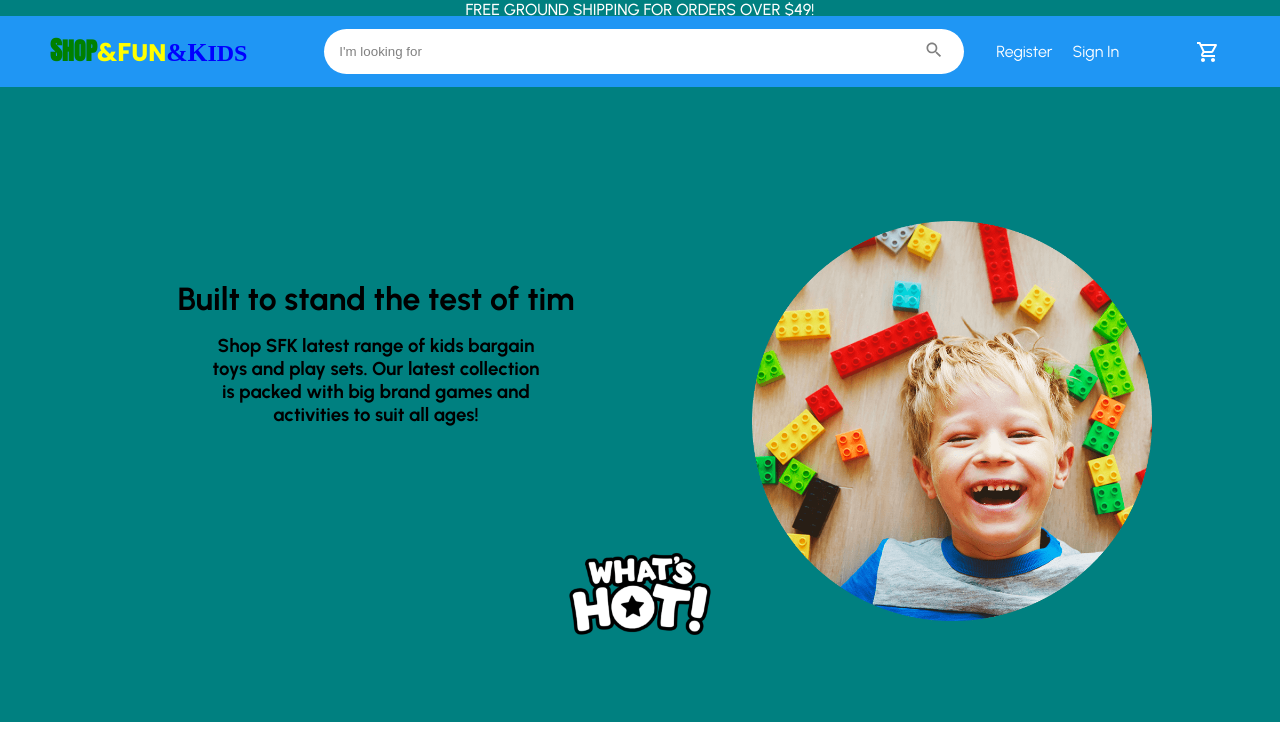
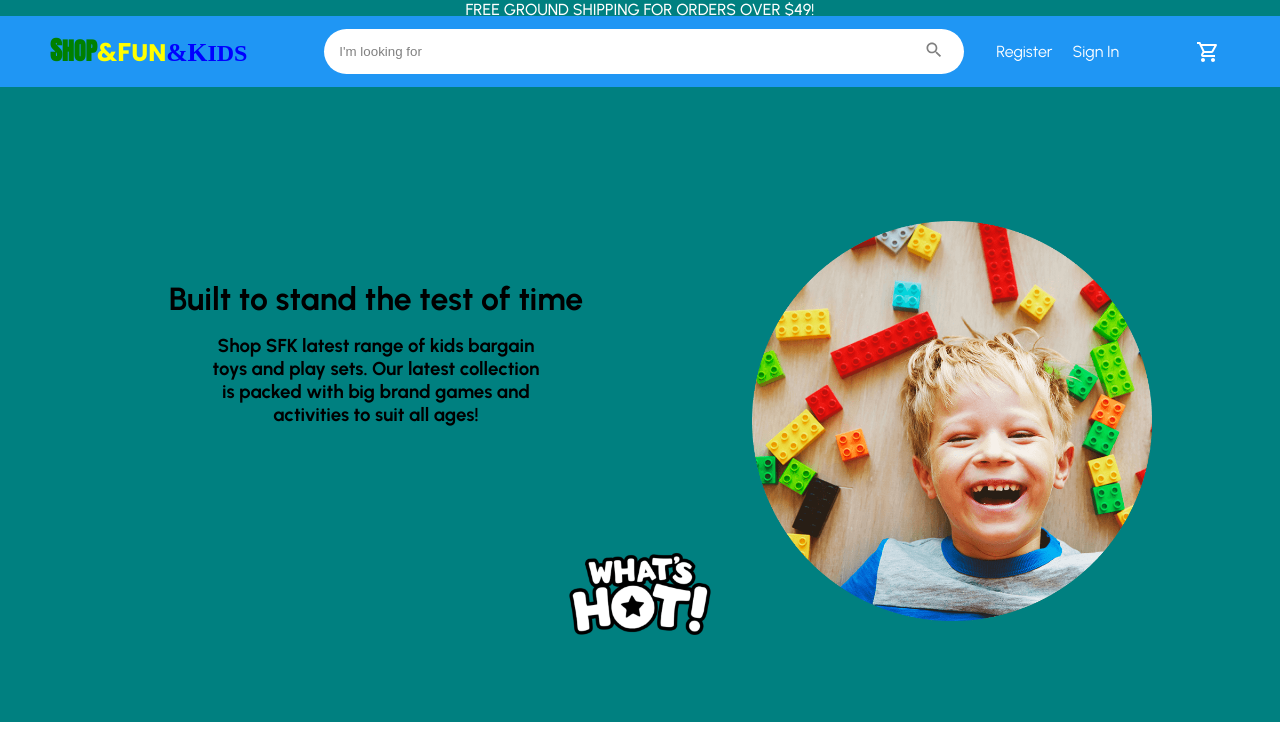
Before and after one commit to amirg76/toys-shop-e-commerce-front, a React (Create React App) app: page / in a window 1280 px wide. Shown: the top 740 px of the page. Built offline with nearby package versions, Linux system fonts and the light colour scheme; no server answers; a web font is replaced by a local one.

Commit message:
check deploy to render

```diff
--- a/src/components/Home/HomeWelcome.js
+++ b/src/components/Home/HomeWelcome.js
@@ -19,7 +19,7 @@ const HomeWelcome = () => {
       <HomeWelcomePage>
         <HomeWelcomePageText>
           <HomeWelcomePageTitle>
-            Built to stand the test of tim
+            Built to stand the test of time
           </HomeWelcomePageTitle>
           <HomeWelcomePageDesc>
             Shop SFK latest range of kids bargain toys and play sets. Our latest
```
